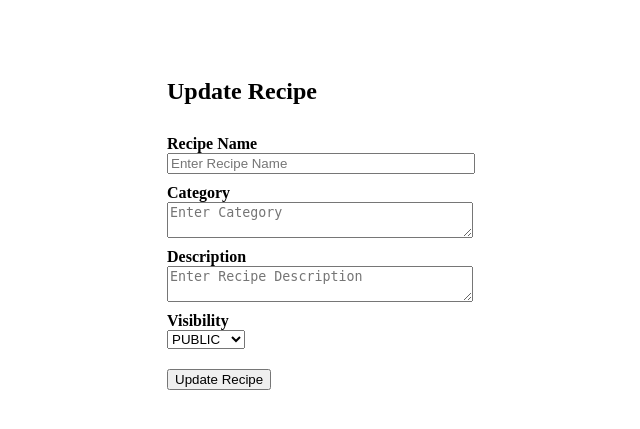
After one commit to CSSE6400/project-23-salt-and-paper, a Flask app: template frontend/templates/updateRecipe.html in a window 1280 px wide. The commit adds this page. Shown: the top 429 px of the page, without its empty margins (323-963 px from the left). Run offline with Flask 3, Linux system fonts and the light colour scheme; the template is opened without the code that fills it, so the values that code supplies are empty.

Commit message:
Added update button

```diff
--- /dev/null
+++ b/frontend/templates/updateRecipe.html
@@ -0,0 +1,83 @@
+<!DOCTYPE html>
+<html>
+<head>
+	<meta name="viewport" content="width=device-width, initial-scale=1.0">
+	<title>Update Recipe</title>
+	<style>
+		.container {
+			display: flex;
+			flex-direction: column;
+			align-items: center;
+		}
+
+		form {
+			display: flex;
+			flex-direction: column;
+			align-items: flex-start;
+			width: 300px;
+			margin-top: 50px;
+		}
+
+		label {
+			margin-top: 10px;
+		}
+
+		input, textarea {
+			width: 100%;
+		}
+
+		button {
+			margin-top: 20px;
+		}
+	</style>
+</head>
+<body>
+	<div class="container">
+		<form id="updateRecipeForm">
+			<h2>Update Recipe</h2>
+			<label for="recipeName"><b>Recipe Name</b></label>
+			<input type="text" placeholder="Enter Recipe Name" name="title" value="{{ recipe.title }}" required>
+
+			<label for="ingredients"><b>Category</b></label>
+			<textarea placeholder="Enter Category" name="category" required>{{ recipe.category }}</textarea>
+
+			<label for="description"><b>Description</b></label>
+			<textarea placeholder="Enter Recipe Description" name="description" required>{{ recipe.description }}</textarea>
+
+			<label for="visibility"><b>Visibility</b></label>
+			<select name="visibility" required>
+				<option value="PUBLIC" {% if recipe.visibility == 'PUBLIC' %}selected{% endif %}>PUBLIC</option>
+				<option value="PRIVATE" {% if recipe.visibility == 'PRIVATE' %}selected{% endif %}>PRIVATE</option>
+			</select>
+
+			<input type="hidden" name="author_id" value="{{ recipe.author_id }}">
+
+			<button type="submit">Update Recipe</button>
+		</form>
+	</div>
+
+	<script>
+		document.getElementById("updateRecipeForm").addEventListener("submit", function(event) {
+			event.preventDefault();
+
+			var form = document.getElementById("updateRecipeForm");
+			var formData = new FormData(form);
+
+			var data = {
+				"title": formData.get("title"),
+				"description": formData.get("description"),
+				"category": formData.get("category"),
+				"visibility": formData.get("visibility")
+			};
+
+			fetch("/api/v1/recipe/update/{{ recipe.id }}", {
+				method: "POST",
+				headers: {
+					"Content-Type": "application/json"
+				},
+				body: JSON.stringify(data)
+			});
+		});
+	</script>
+</body>
+</html>
```
Also changed, not shown: backend/recipe/routes.py (+7 -0 lines), frontend/templates/recipes.html (+2 -9 lines).
